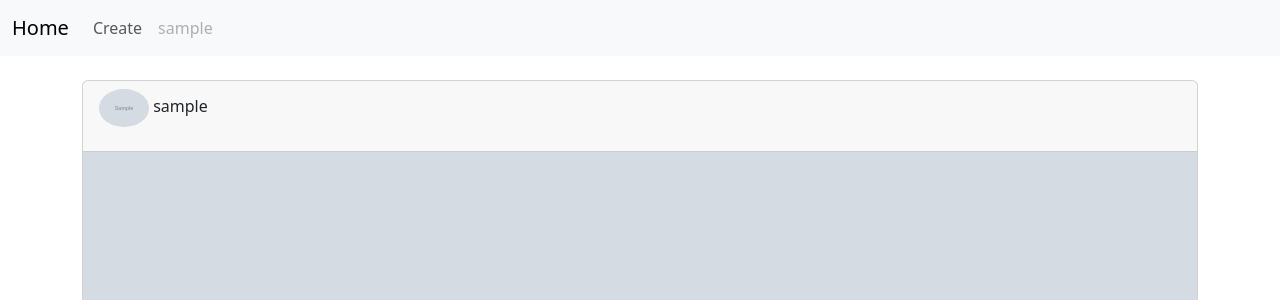
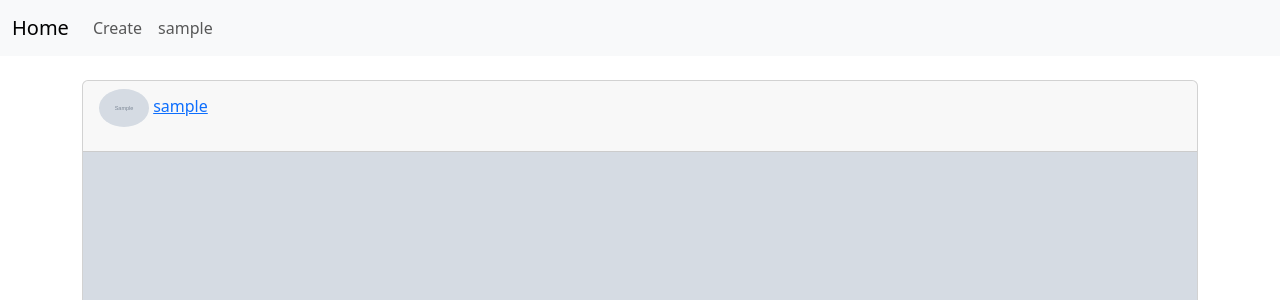
Before and after one commit to sngw8k/insta2, a Django app: page /posts/ in a window 1280 px wide. Shown: the top 300 px of the page. Run offline with Django 4.2, Linux system fonts and the light colour scheme; a user stored in the database is signed in; tables that the repository leaves empty hold one stand-in row (values such as "Sample post"); grey boxes marked "Sample" are stand-in pictures; some libraries are stand-ins or nearby versions.

Commit message:
users Profile 링크 생성

```diff
--- a/posts/templates/_card.html
+++ b/posts/templates/_card.html
@@ -2,7 +2,7 @@
     <div class="card-header">
         <p>
             <img src="{{post.user.profile_image.url}}" alt="" class="rounded-circle" width="50px">
-            {{post.user}}
+            <a href="{% url 'accounts:profile' username=post.user %}">{{post.user}}</a>
         </p>
     </div>
     <img src="{{post.image.url}}" alt="...">
--- a/templates/_nav.html
+++ b/templates/_nav.html
@@ -8,7 +8,7 @@
         <div class="navbar-nav">
           {% if user.is_authenticated %}
             <a class="nav-link" href="{% url 'posts:create' %}">Create</a>
-            <a class="nav-link disabled" aria-disabled="true">{{user}}</a>
+            <a class="nav-link" href="{% url 'accounts:profile' username=user %}">{{user}}</a>
           {% else %}
             <a class="nav-link" href="{% url 'accounts:signup' %}">Signup</a>
             <a class="nav-link" href="{% url 'accounts:login' %}">Login</a>
```
